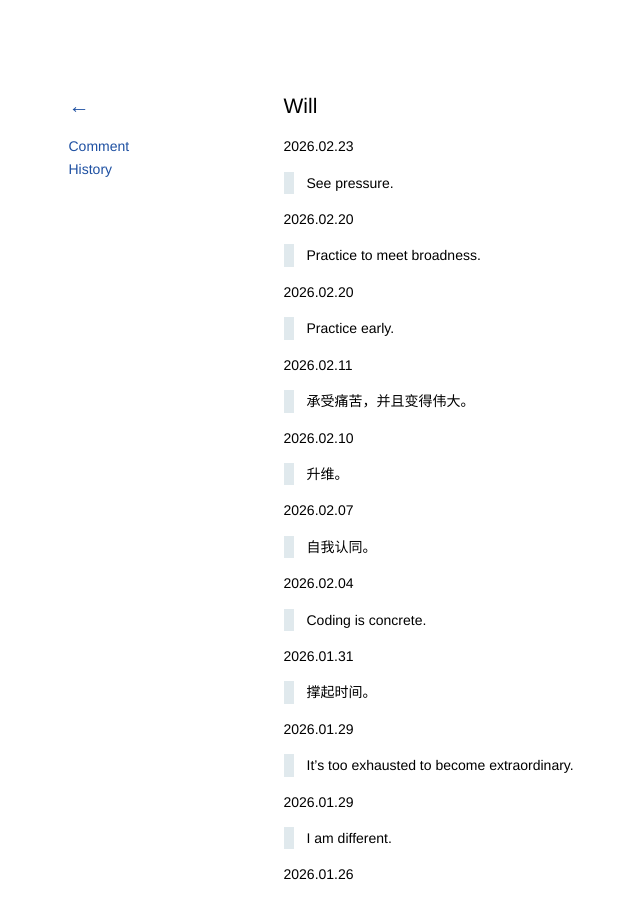
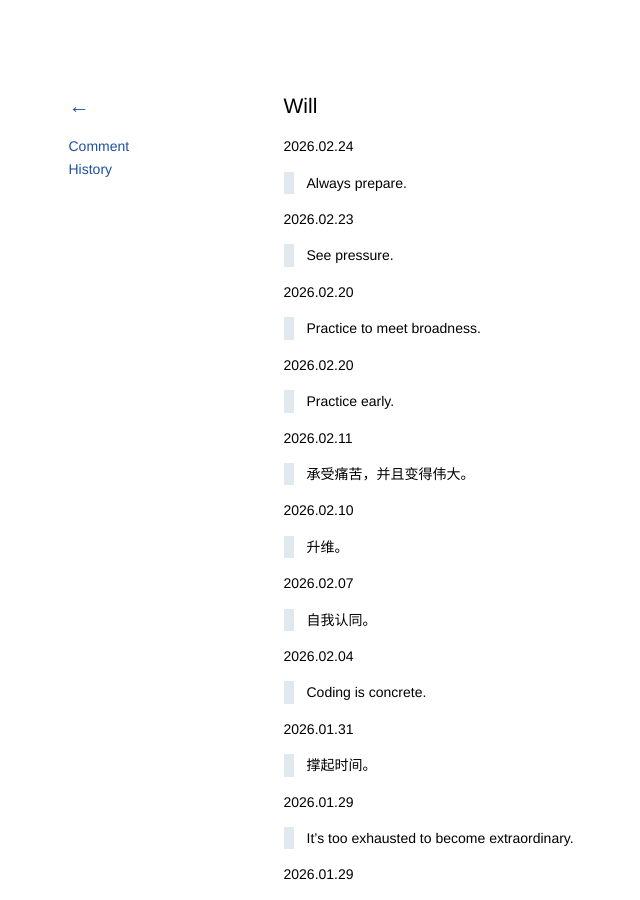
Before and after one commit to kidlj/awei, a Jekyll site: the page built from _wiki/will.md, in a window 1280 px wide and 900 px high. Shown: the whole window, without its empty margins (64-704 px from the left). Built offline with Jekyll 4.4.1, drawn with Linux system fonts in a browser that asks for light colours.

Commit message:
udpate will

```diff
--- a/_wiki/will.md
+++ b/_wiki/will.md
@@ -1,6 +1,10 @@
 ---
 title: Will
 ---
+
+2026.02.24
+
+> Always prepare.
 
 2026.02.23
 
```
